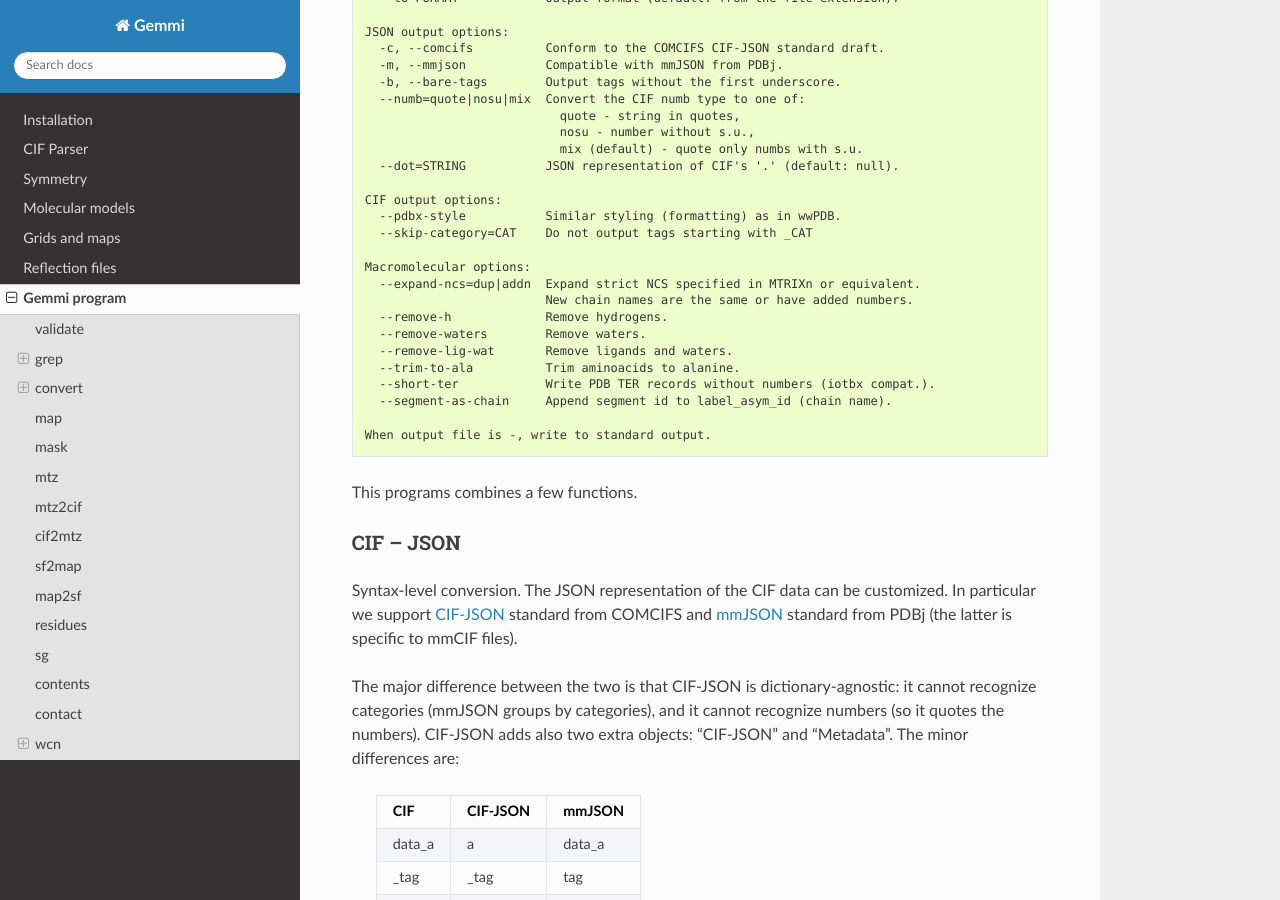
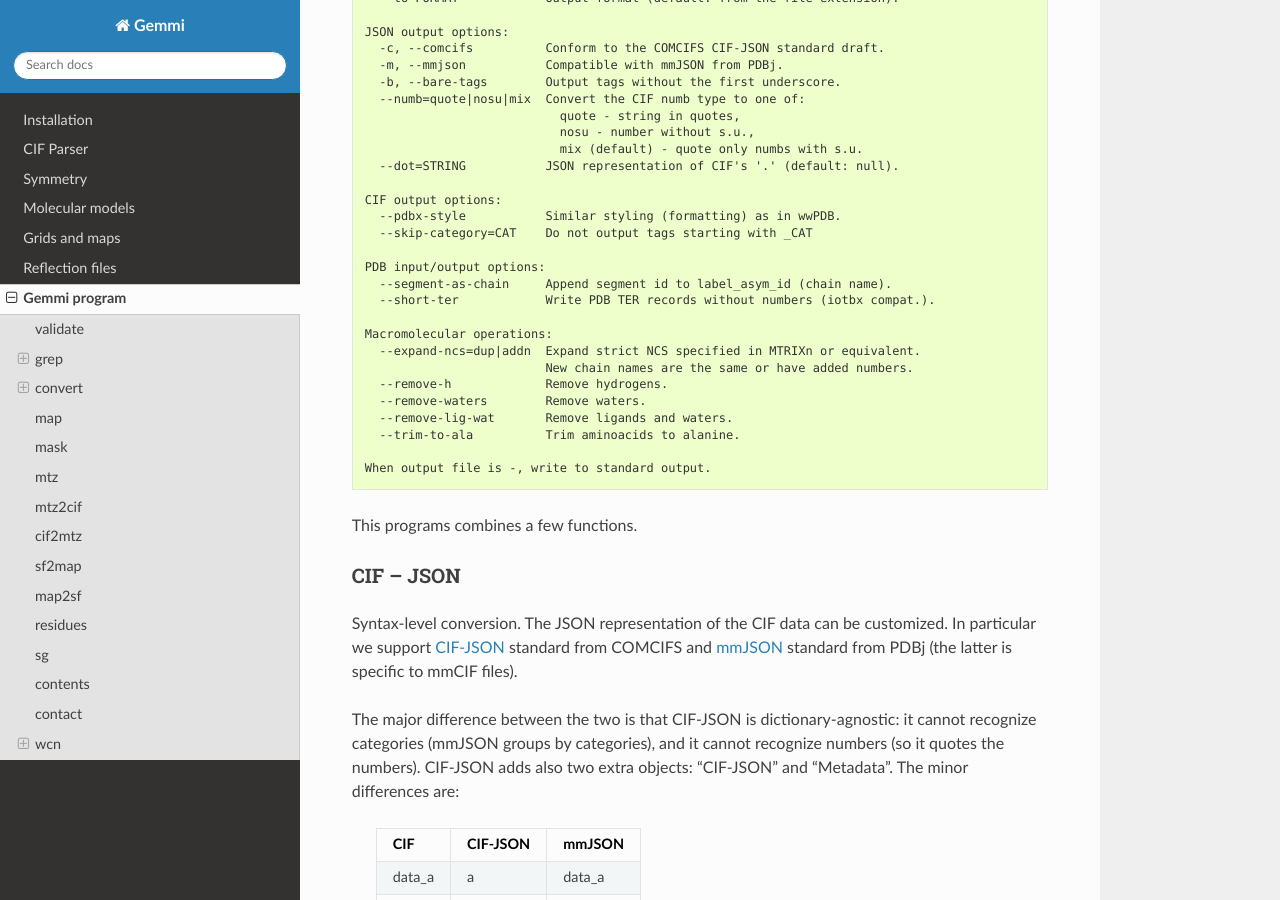
Before and after one commit to project-gemmi/gemmi, a Sphinx documentation site: the page built from docs/utils.rst, in a window 1280 px wide and 900 px high, scrolled down 6366 px. Built offline with Sphinx 7.4.7 and the Read the Docs theme 2.0.0, drawn with Linux system fonts in a browser that asks for light colours.

Commit message:
gemmi-convert: changed help message

```diff
--- a/docs/convert-help.txt
+++ b/docs/convert-help.txt
@@ -26,14 +26,16 @@ CIF output options:
   --pdbx-style           Similar styling (formatting) as in wwPDB.
   --skip-category=CAT    Do not output tags starting with _CAT
 
-Macromolecular options:
+PDB input/output options:
+  --segment-as-chain     Append segment id to label_asym_id (chain name).
+  --short-ter            Write PDB TER records without numbers (iotbx compat.).
+
+Macromolecular operations:
   --expand-ncs=dup|addn  Expand strict NCS specified in MTRIXn or equivalent.
                          New chain names are the same or have added numbers.
   --remove-h             Remove hydrogens.
   --remove-waters        Remove waters.
   --remove-lig-wat       Remove ligands and waters.
   --trim-to-ala          Trim aminoacids to alanine.
-  --short-ter            Write PDB TER records without numbers (iotbx compat.).
-  --segment-as-chain     Append segment id to label_asym_id (chain name).
 
 When output file is -, write to standard output.
```
Also changed, not shown: 1 other file.
